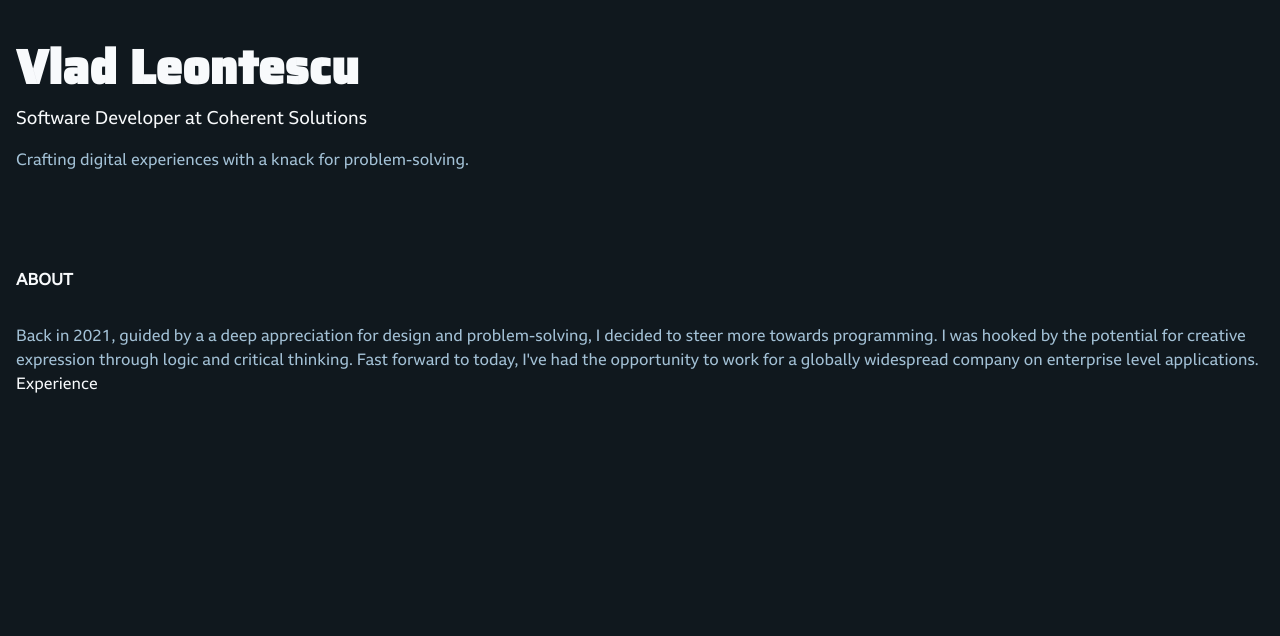
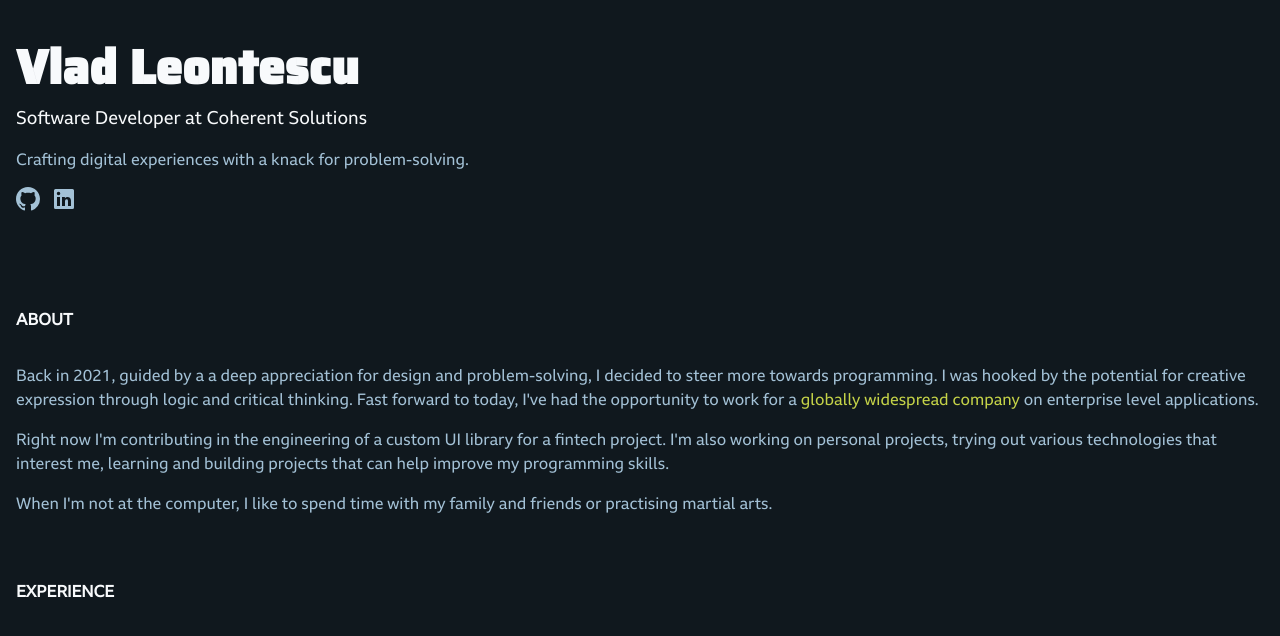
Before and after one commit to Lvlad27/portfolio-v2, a Next.js app: page / in a window 1280 px wide. Shown: the top 636 px of the page. Built offline with nearby package versions, Linux system fonts and the light colour scheme.

Commit message:
feat: add SocialIcon common component and update general content

```diff
--- /dev/null
+++ b/public/images/GithubIcon.tsx
@@ -0,0 +1,14 @@
+import { SVGProps } from 'react';
+
+const GithubIcon = (props: SVGProps<SVGSVGElement>) => (
+  <svg
+    xmlns="http://www.w3.org/2000/svg"
+    fill="currentColor"
+    aria-hidden="true"
+    viewBox="0 0 16 16"
+    {...props}
+  >
+    <path d="M8 0C3.58 0 0 3.58 0 8c0 3.54 2.29 6.53 5.47 7.59.4.07.55-.17.55-.38 0-.19-.01-.82-.01-1.49-2.01.37-2.53-.49-2.69-.94-.09-.23-.48-.94-.82-1.13-.28-.15-.68-.52-.01-.53.63-.01 1.08.58 1.23.82.72 1.21 1.87.87 2.33.66.07-.52.28-.87.51-1.07-1.78-.2-3.64-.89-3.64-3.95 0-.87.31-1.59.82-2.15-.08-.2-.36-1.02.08-2.12 0 0 .67-.21 2.2.82.64-.18 1.32-.27 2-.27.68 0 1.36.09 2 .27 1.53-1.04 2.2-.82 2.2-.82.44 1.1.16 1.92.08 2.12.51.56.82 1.27.82 2.15 0 3.07-1.87 3.75-3.65 3.95.29.25.54.73.54 1.48 0 1.07-.01 1.93-.01 2.2 0 .21.15.46.55.38A8.013 8.013 0 0 0 16 8c0-4.42-3.58-8-8-8z" />
+  </svg>
+);
+export default GithubIcon;
--- /dev/null
+++ b/public/images/LinkedinIcon.tsx
@@ -0,0 +1,14 @@
+import { SVGProps } from 'react';
+
+const LinkedinIcon = (props: SVGProps<SVGSVGElement>) => (
+  <svg
+    xmlns="http://www.w3.org/2000/svg"
+    fill="currentColor"
+    aria-hidden="true"
+    viewBox="0 0 24 24"
+    {...props}
+  >
+    <path d="M20.5 2h-17A1.5 1.5 0 0 0 2 3.5v17A1.5 1.5 0 0 0 3.5 22h17a1.5 1.5 0 0 0 1.5-1.5v-17A1.5 1.5 0 0 0 20.5 2zM8 19H5v-9h3zM6.5 8.25A1.75 1.75 0 1 1 8.3 6.5a1.78 1.78 0 0 1-1.8 1.75zM19 19h-3v-4.74c0-1.42-.6-1.93-1.38-1.93A1.74 1.74 0 0 0 13 14.19a.66.66 0 0 0 0 .14V19h-3v-9h2.9v1.3a3.11 3.11 0 0 1 2.7-1.4c1.55 0 3.36.86 3.36 3.66z" />
+  </svg>
+);
+export default LinkedinIcon;
--- a/src/app/(home)/components/Header/index.js
+++ b/src/app/(home)/components/Header/index.js
@@ -1,25 +1,40 @@
 import Typography from '@src/app/components/Typography';
 import { HOME_PAGE } from '@src/app/(home)/constants';
+import SocialIcon from '@src/app/components/SocialIcon';
+import CustomLink from '@src/app/components/CustomLink';
+import GithubIcon from '@public/images/GithubIcon';
+import LinkedinIcon from '@public/images/LinkedinIcon';
 
-export default function Header() {
-  const { title, subtitle, description } = HOME_PAGE.header;
+const Header = () => {
+  const { title, subtitle, description, githubUrl, linkedinUrl } =
+    HOME_PAGE.header;
 
   return (
     <header className="text-left">
       <Typography
         as="h1"
+        color="secondary"
         variant="title"
-        color="primary"
         className="font-saira"
       >
         {title}
       </Typography>
-      <Typography as="h2" variant="subtitle1Regular" color="primary">
-        {subtitle}
-      </Typography>
-      <Typography variant="body1" color="secondary" className="mt-4">
-        {description}
-      </Typography>
+      <div className="flex flex-col gap-y-4">
+        <Typography as="h2" color="secondary" variant="subtitle1Regular">
+          {subtitle}
+        </Typography>
+        <Typography>{description}</Typography>
+        <ul className="flex space-x-3">
+          <li>
+            <SocialIcon icon={<GithubIcon />} href={githubUrl} />
+          </li>
+          <li>
+            <SocialIcon icon={<LinkedinIcon />} href={linkedinUrl} />
+          </li>
+        </ul>
+      </div>
     </header>
   );
-}
+};
+
+export default Header;
--- a/src/app/(home)/components/MainContent/components/About/index.tsx
+++ b/src/app/(home)/components/MainContent/components/About/index.tsx
@@ -1,17 +1,20 @@
 import { HOME_PAGE } from '@src/app/(home)/constants';
 import Typography from '@src/app/components/Typography';
+import SocialIcon from '@src/app/components/SocialIcon';
 
 const AboutSection = () => {
   const { title, p1, p2, p3 } = HOME_PAGE.section_1;
 
   return (
-    <section id="about">
-      <Typography as="h2" variant="body1" className="font-bold uppercase">
+    <section id="about" className="flex flex-col gap-y-8">
+      <Typography as="h2" color="secondary" className="font-bold uppercase">
         {title}
       </Typography>
-      <Typography variant="body1" color="secondary" className="mt-8">
-        {p1}
-      </Typography>
+      <div className="flex flex-col gap-y-4">
+        <Typography>{p1}</Typography>
+        <Typography>{p2}</Typography>
+        <Typography>{p3}</Typography>
+      </div>
     </section>
   );
 };
--- a/src/app/(home)/components/MainContent/components/Experience/index.tsx
+++ b/src/app/(home)/components/MainContent/components/Experience/index.tsx
@@ -1,7 +1,17 @@
 import React from 'react';
+import { HOME_PAGE } from '@src/app/(home)/constants';
+import Typography from '@src/app/components/Typography';
 
 const Experience = () => {
-  return <div>Experience</div>;
+  const { title, p1, p2, p3 } = HOME_PAGE.section_2;
+
+  return (
+    <section id="experience" className="flex flex-col gap-y-8">
+      <Typography as="h2" color="secondary" className="font-bold uppercase">
+        {title}
+      </Typography>
+    </section>
+  );
 };
 
 export default Experience;
--- a/src/app/(home)/components/MainContent/index.js
+++ b/src/app/(home)/components/MainContent/index.js
@@ -6,7 +6,7 @@ export default function MainContent() {
   const { title, p1, p2, p3 } = HOME_PAGE.section_2;
 
   return (
-    <main className="font-primary mt-24">
+    <main className="font-primary mt-24 flex flex-col gap-y-16">
       <AboutSection />
       <Experience />
     </main>
--- a/src/app/(home)/constants.tsx
+++ b/src/app/(home)/constants.tsx
@@ -1,4 +1,4 @@
-import CustomLink from '@src/app/components/Link';
+import CustomLink from '@src/app/components/CustomLink';
 
 export const HOME_PAGE = {
   header: {
@@ -6,6 +6,8 @@ export const HOME_PAGE = {
     subtitle: 'Software Developer at Coherent Solutions',
     description:
       'Crafting digital experiences with a knack for problem-solving.',
+    githubUrl: 'https://github.com/Lvlad27',
+    linkedinUrl: 'https://www.linkedin.com/in/vladleontescu/',
   },
   section_1: {
     title: 'About',
@@ -16,27 +18,41 @@ export const HOME_PAGE = {
         hooked by the potential for creative expression through logic and
         critical thinking. Fast forward to today, I've had the opportunity to
         work for a&nbsp;
-        <CustomLink
-          href="https://www.coherentsolutions.com/"
-          className="text-slate-100 hover:underline"
-        >
+        <CustomLink href="https://www.coherentsolutions.com/">
           globally widespread company
         </CustomLink>
         &nbsp;on enterprise level applications.
       </>
     ),
-    p2: `Right now I'm contributing in the engineering of a UI library for an internal project redesign scope. I'm also working on personal projects, trying out various technologies that interest me and learning anything that can improve my programming skills.`,
-    p3: `When I'm not at the computer, I like to spend time with my family and friends and practising martial arts`,
+    p2: `Right now I'm contributing in the engineering of a custom UI library for a fintech project. I'm also working on personal projects, trying out various technologies that interest me, learning and building projects that can help improve my programming skills.`,
+    p3: `When I'm not at the computer, I like to spend time with my family and friends or practising martial arts.`,
   },
   section_2: {
     title: 'Experience',
     card_1: {
-      date: 'March 2022 - Present',
+      date: 'March 2022 -  Present',
       title: 'Front End Engineer',
       description:
-        'As a fullstack engineer I developed, maintained and shipped production code for Fusion Markets websites and applications. I also contributed in the engineering of a component library for an internal project redesign scope',
-      projects: [],
-      technologies: [],
+        'As a fullstack engineer I developed, maintained and shipped production code for Fusion Markets websites and applications. I also contributed in the engineering of a component library for an internal project redesign scope.',
+      projects: [
+        {
+          title: 'Global Prime',
+          url: 'https://globalprime.com/',
+        },
+        {
+          title: 'Fusion Markets',
+          url: 'https://fusionmarkets.com/',
+        },
+      ],
+      technologies: [
+        'React',
+        'Node',
+        'MongoDB',
+        'JavaScript',
+        'TypeScript',
+        'Material UI',
+        'Chakra UI',
+      ],
     },
   },
 };
--- a/src/app/components/Link/index.tsx
+++ b/src/app/components/CustomLink/index.tsx
@@ -1,23 +1,38 @@
 import Link from 'next/link';
 import type { LinkProps } from 'next/link';
 import { AnchorHTMLAttributes } from 'react';
+import classNames from 'classnames';
 
 const CustomLink = ({
   href,
+  className,
   ...rest
 }: LinkProps & AnchorHTMLAttributes<HTMLAnchorElement>) => {
   const isInternalLink = href && href.startsWith('/');
   const isAnchorLink = href && href.startsWith('#');
+
+  const combinedClassName = classNames(
+    'atlantis-300 hover:underline',
+    className
+  );
 
   if (isInternalLink) {
     return <Link href={href} {...rest} />;
   }
 
   if (isAnchorLink) {
-    return <a href={href} {...rest} />;
+    return <a href={href} className={combinedClassName} {...rest} />;
   }
 
-  return <a target="_blank" rel="noopener noreferrer" href={href} {...rest} />;
+  return (
+    <a
+      target="_blank"
+      rel="noopener noreferrer"
+      href={href}
+      className={combinedClassName}
+      {...rest}
+    />
+  );
 };
 
 export default CustomLink;
--- /dev/null
+++ b/src/app/components/SocialIcon/config.ts
@@ -0,0 +1,6 @@
+enum Icons {
+  linkedin = '/images/linkedin-svgrepo-com.svg',
+  github = '/images/github-svgrepo-com.svg',
+}
+
+export const ICONS = Icons;
--- /dev/null
+++ b/src/app/components/SocialIcon/index.tsx
@@ -0,0 +1,29 @@
+import React from 'react';
+import CustomLink from '@src/app/components/CustomLink';
+import { ICONS } from '@src/app/components/SocialIcon/config';
+import Image from 'next/image';
+import classNames from 'classnames';
+
+interface SocialIconProps {
+  icon: ReactNode;
+  href: string;
+  className?: string;
+}
+
+const SocialIcon = ({ icon, href, className }: SocialIconProps) => {
+  const defaultStyle =
+    'h-6 w-6 text-catskill-white-300 hover:text-catskill-white-50';
+  const combinedClassNames = classNames(defaultStyle, className);
+
+  const iconWithClass = React.cloneElement(icon, {
+    className: combinedClassNames,
+  });
+
+  return (
+    <CustomLink href={href} className={combinedClassNames}>
+      {iconWithClass}
+    </CustomLink>
+  );
+};
+
+export default SocialIcon;
--- a/src/app/components/Typography/config.ts
+++ b/src/app/components/Typography/config.ts
@@ -10,7 +10,7 @@ export const TYPOGRAPHY_VARIANTS = {
 };
 
 export const TYPOGRAPHY_COLOR_VARIANTS = {
-  primary: 'text-catskill-white-50',
-  secondary: 'text-catskill-white-300',
+  primary: 'text-catskill-white-300',
+  secondary: 'text-catskill-white-50',
   accent: 'text-picton-blue-500',
 };
--- a/src/app/globals.css
+++ b/src/app/globals.css
@@ -6,6 +6,12 @@
   --foreground-rgb: 0, 0, 0;
   --background-start-rgb: 214, 219, 220;
   --background-end-rgb: 255, 255, 255;
+}
+
+@layer base {
+  a {
+    @apply text-atlantis-400;
+  }
 }
 
 @font-face {
```
